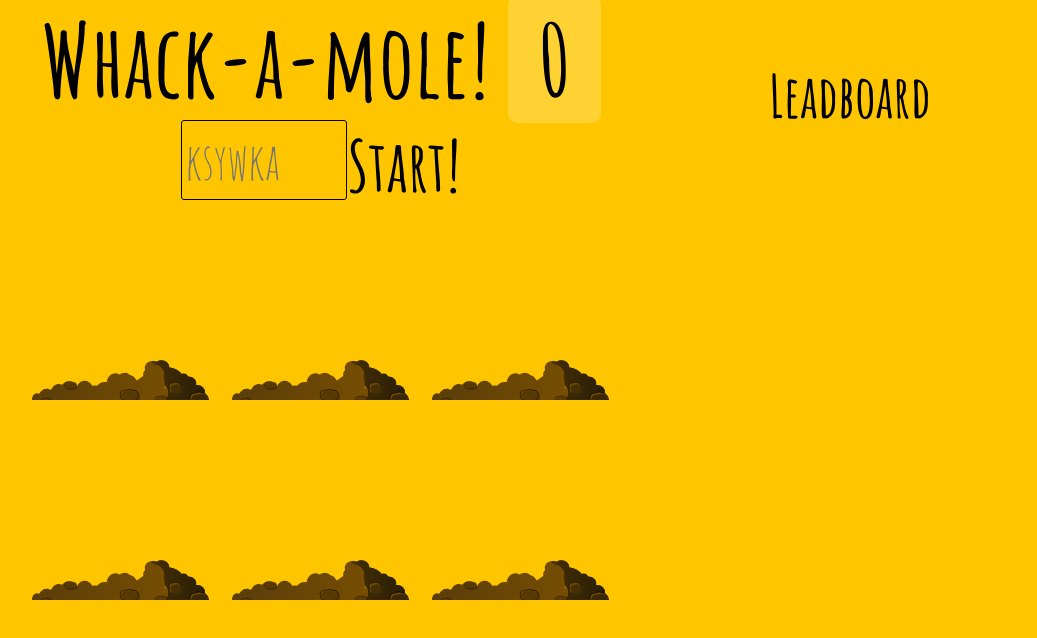
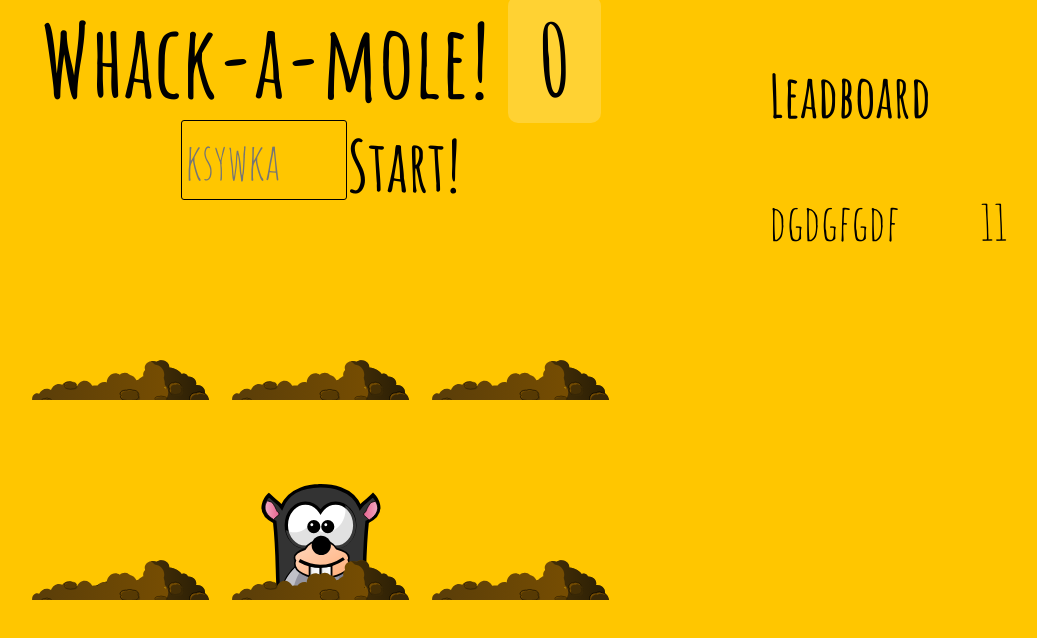
Before and after one commit to Clechay/Reflex, a plain HTML site: page index.html in a window 1280 px wide. Both pictures are taken after a click on the element "Start!". Shown: the whole page, without its empty margins (127-1164 px from the left). Drawn offline with nearby package versions, Linux system fonts and the light colour scheme; no server answers.

Commit message:
pierwsze zajęcia

```diff
--- a/index.html
+++ b/index.html
@@ -15,7 +15,7 @@
     <h1>Whack-a-mole! <span class="score">0</span></h1>
     <div class="row">
       <input class="input" size="6" type="text" placeholder="ksywka" name="" id="nick" />
-      <h3 onClick="startGame()">Start!</h3>
+      <h3 id="start-button">Start!</h3>
     </div>
     <div id="game">
       <div class="hole hole1">
@@ -42,7 +42,10 @@
     <div id="leadboard">
       <h3>Leadboard</h3>
       <div id="scores">
-
+        <div class="row">
+          <span class="nick">dgdgfgdf</span>
+          <span class="points">11</span>
+        </div>
       </div>
     </div>
   </section>
@@ -57,6 +60,52 @@
     const scores = document.querySelector('#scores');
     const nick = document.querySelector('#nick');
 
+    let points = 0;
+    let lastHole = null;
+    let timeUp = true;
+
+    function endGame(){
+      timeUp = true;
+    }
+
+    function startGame(){
+      if(!timeUp) return;
+      timeUp = false;
+      points = 0;
+      scoreBoard.innerText = points;
+      peep();
+      setTimeout(endGame,10000);
+    }
+    document.querySelector("#start-button").addEventListener("click",startGame)
+
+    function randomTime(min,max){
+      return Math.round(Math.random() * (max - min) + min)
+    }
+    function randomHole(){
+      let hole = holes[randomTime(0,holes.length-1)];
+      while(hole === lastHole) hole = holes[randomTime(0,holes.length-1)]
+      lastHole = hole;
+      return hole;
+    }
+    function peep(){
+      if(timeUp) return;
+      const time = randomTime(400,1100); // jak długo stworek będzie wystawać
+      const hole = randomHole(); // z której nory
+      hole.classList.add("up")
+      setTimeout(()=>{
+        hole.classList.remove("up")
+        peep()
+      },time)
+    }
+    function bonk(event){
+      const mole = event.target;
+      const hole = mole.parentNode;
+      if(hole.classList.contains("up")) points++;
+      scoreBoard.innerText = points; // zaktualizować licznik pkt
+      hole.classList.remove("up")
+    }
+    moles.forEach(mole => mole.addEventListener("click",bonk))
+
   </script>
 </body>
 
```
